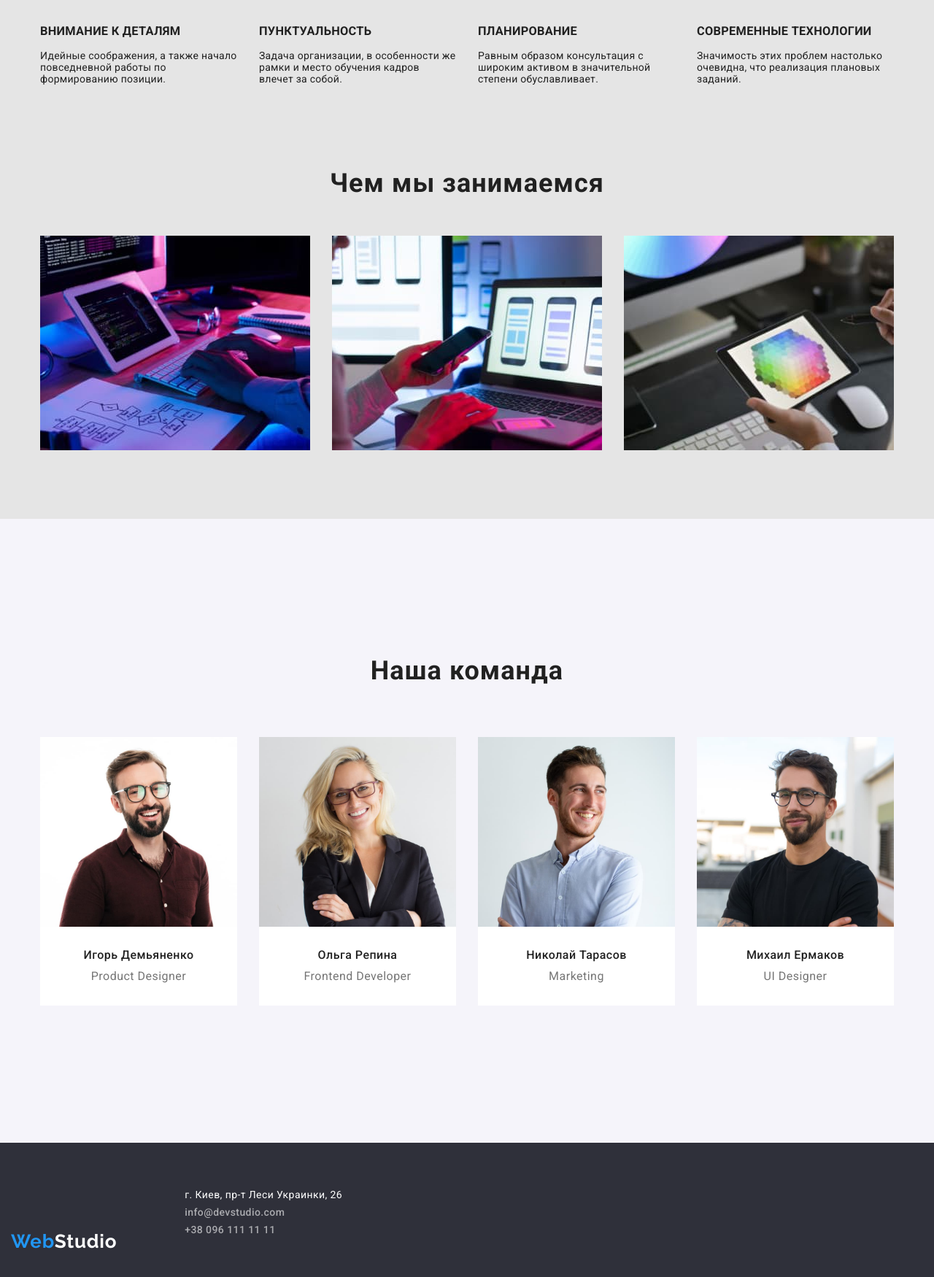
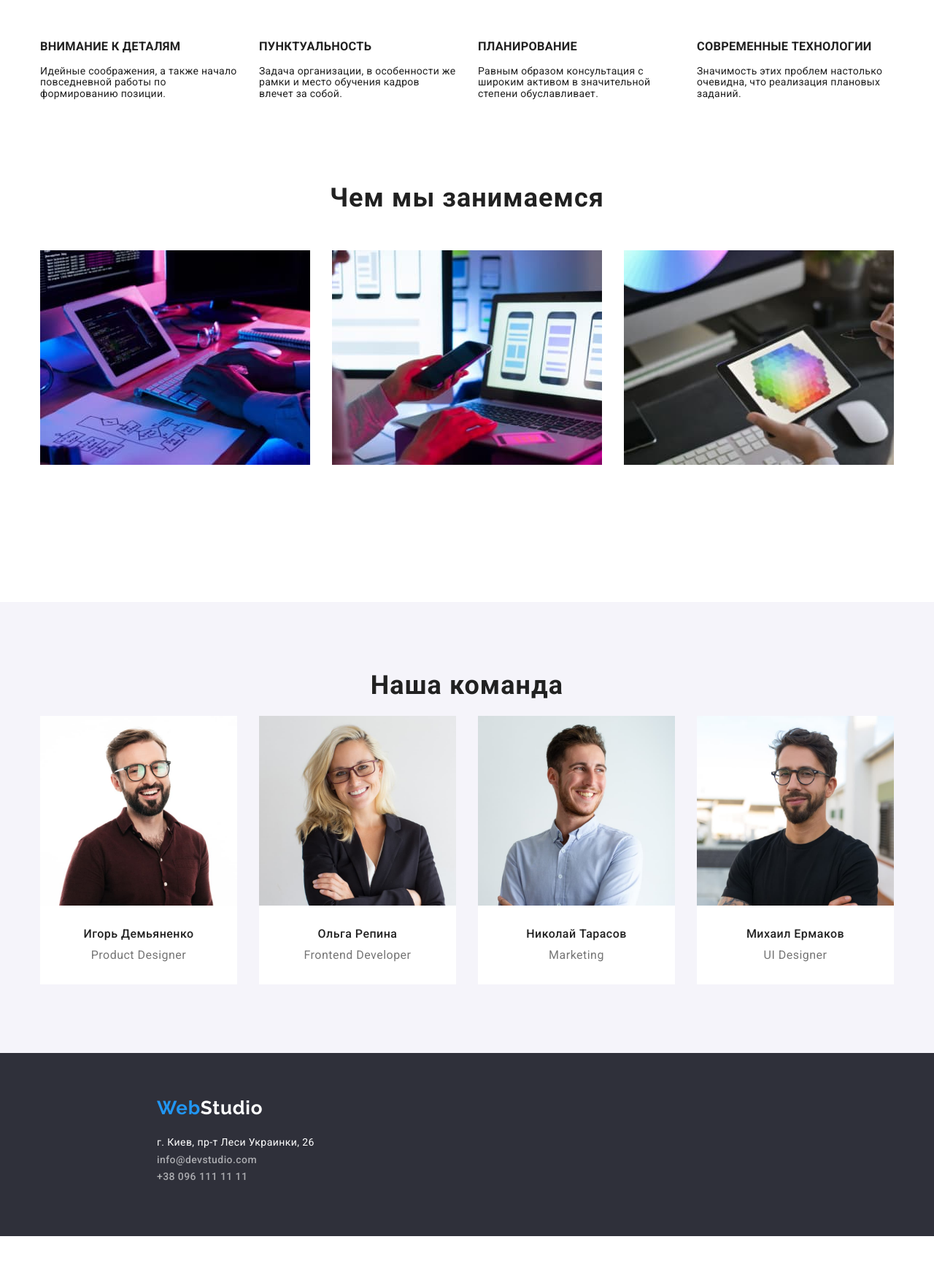
Before and after one commit to Vlad-Star91/goit-markup-hw-03, a plain HTML site: page index.html in a window 1280 px wide. Shown: the part 740-2490 px from the top of the page at 73% size. After the commit the page ends 2434 px from the top, so only its background shows below. Drawn offline with nearby package versions, Linux system fonts and the light colour scheme.

Commit message:
Сделано дз3

```diff
--- a/css/styles.css
+++ b/css/styles.css
@@ -26,7 +26,7 @@ body {
   line-height: 1.14;
   letter-spacing: 0.02em;
   color: var(--main-text-color);
-  background-color: var(--second-bg);
+  background-color: var(--alt-title-color);
 }
 
 h1,
@@ -58,8 +58,6 @@ img {
 }
 
 .logo {
-  padding-top: 24px;
-  padding-bottom: 25px;
   margin-right: 93px;
   color: var(--title-color);
   font-family: var(--title-font);
@@ -86,16 +84,17 @@ img {
   margin-left: auto;
   margin-right: auto;
   background-color: var(--alt-title-color);
+  border: 1px solid #ececec;
 }
 .page-header .container {
   display: flex;
   align-items: center;
   justify-content: space-between;
+  padding-top: 32px;
+  padding-bottom: 32px;
 }
 .site-nav {
   display: inline-flex;
-  padding-top: 32px;
-  padding-bottom: 32px;
 }
 .link-nav:not(:last-child) {
   margin-right: 50px;
@@ -132,15 +131,9 @@ img {
 }
 .auth-nav .link-auth {
   display: inline-block;
-  padding-top: 32px;
-  padding-bottom: 32px;
 }
 .link-auth:not(:last-child) {
   margin-right: 50px;
-}
-
-.address {
-  font-style: inherit;
 }
 
 h1,
@@ -151,17 +144,18 @@ p {
 }
 .hero {
   width: 1600px;
-  height: 600px;
   margin-left: auto;
   margin-right: auto;
   background-color: var(--dark-bg);
   text-align: center;
+  padding-top: 200px;
+  padding-bottom: 200px;
+  margin-bottom: 94px;
 }
 
 .hero .hero-title {
   margin-left: auto;
   margin-right: auto;
-  padding-top: 200px;
   margin-bottom: 0;
   font-family: var(--main-font);
   font-weight: 900;
@@ -194,6 +188,7 @@ p {
   margin-left: auto;
   margin-right: auto;
   background-color: var(--second-bg);
+  padding-bottom: 94px;
 }
 
 .button-nav button {
@@ -217,7 +212,6 @@ p {
 }
 .gallery-list .section-title {
   margin-top: 20px;
-  margin-bottom: 20px;
   margin-left: 24px;
   margin-right: 24px;
   font-family: var(--main-font);
@@ -229,7 +223,6 @@ p {
 .gallery-list .section-text {
   margin-left: 24px;
   margin-right: 24px;
-  margin-bottom: 20px;
   font-family: var(--main-font);
   font-size: 16px;
   line-height: 1.87;
@@ -278,6 +271,12 @@ p {
   margin-left: -30px;
   margin-top: -30px;
 }
+.feutures {
+  padding-bottom: 94px;
+}
+.work {
+  padding-bottom: 94px;
+}
 
 .work-list {
   flex-basis: calc(100% / 3 - 30px);
@@ -288,7 +287,6 @@ p {
 .feutures-list {
   flex-basis: calc((100% - 4 * 30px) / 4);
   display: flex;
-  padding-top: 94px;
 }
 .feutures-item {
   display: flex;
@@ -305,7 +303,6 @@ p {
   flex-basis: calc((100% - 4 * 30px) / 4);
   margin-left: -30px;
   margin-top: -30px;
-  margin-bottom: 94px;
 }
 .gallery-list > .gallery-item:nth-child(1),
 .gallery-item:nth-child(2),
@@ -320,7 +317,6 @@ p {
 }
 .team-section,
 .work-title {
-  padding-top: 94px;
   margin-bottom: 50px;
   text-align: center;
   font-family: var(--main-font);
@@ -331,9 +327,7 @@ p {
 }
 .team-img {
   flex-basis: calc((100% - 4 * 30px) / 4);
-  margin-top: 50px;
   margin-left: 30px;
-  margin-bottom: 94px;
 }
 
 .gallery-item {
@@ -382,13 +376,13 @@ p {
 }
 .footer {
   width: 1600px;
-  min-height: 252px;
   margin-left: auto;
   margin-right: auto;
   background-color: var(--dark-bg);
+  padding-top: 60px;
+  padding-bottom: 60px;
 }
 .footer .logo {
-  padding-top: 60px;
   color: var(--alt-title-color);
   font-family: var(--title-font);
   font-size: 26px;
@@ -412,8 +406,13 @@ p {
   color: rgba(255, 255, 255, 0.6);
 }
 .footer-contacts {
-  width: 1200px;
-  display: inline-flex;
-  justify-content: flex-start;
-  margin-top: 60px;
+  display: block;
 }
+.address {
+  font-style: inherit;
+  margin-top: 20px;
+  margin-bottom: 9px;
+}
+.auth-nav .mail {
+  margin-bottom: 9px;
+}
--- a/index.html
+++ b/index.html
@@ -173,7 +173,7 @@
         <address class="address">
           г. Киев, пр-т Леси Украинки, 26 <br />
           <ul class="auth-nav list">
-            <li class="contacts">
+            <li>
               <a class="link" href="mailto:info@devstudio.com"
                 >info@devstudio.com</a
               >
```
